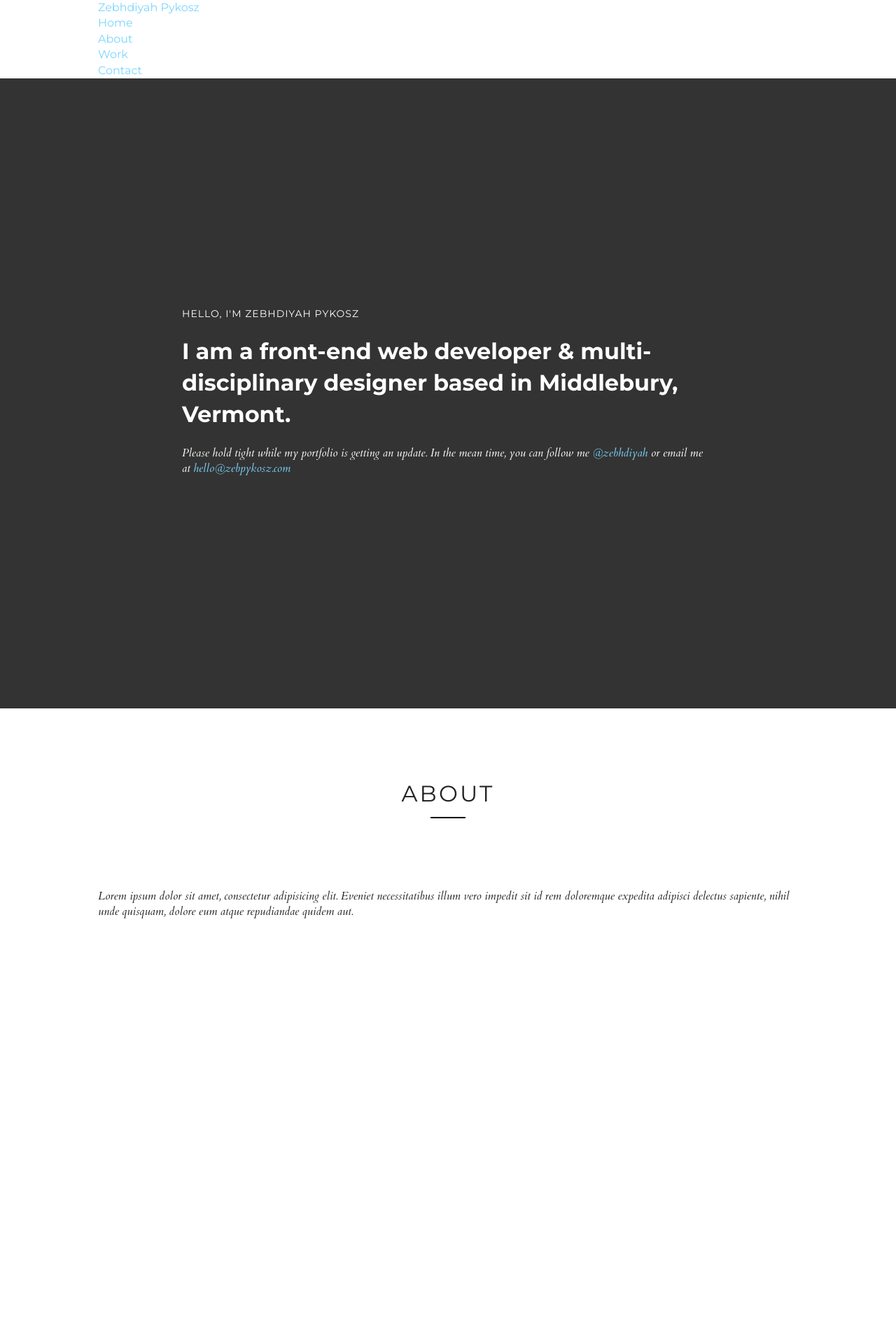
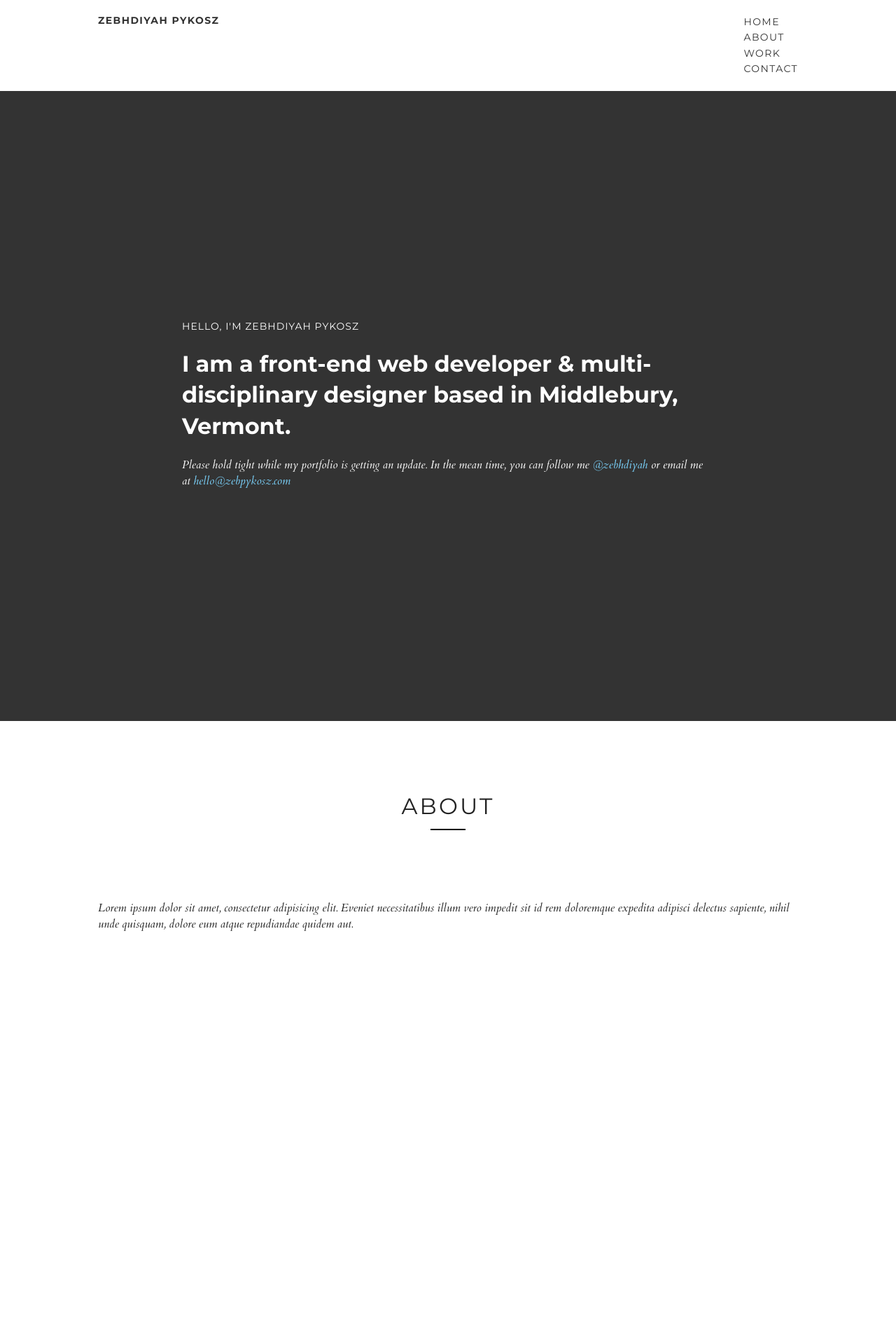
Before and after one commit to zebapy/zeb.codes, a Jekyll site: the page built from index.html, in a window 1280 px wide. Shown: the top 1920 px of the page at 70% size. Built offline with Jekyll 4.4.1, drawn with Linux system fonts in a browser that asks for light colours; nearby versions of some CDN libraries.

Commit message:
update header styles

```diff
--- a/_sass/_header.scss
+++ b/_sass/_header.scss
@@ -1,11 +1,28 @@
 .header {
+    @include clearfix();
+    // background: $brand-gray;
+    padding: 20px 0;
+    // position: fixed;
+    left: 0;
+    top: 0;
+    width: 100%;
+    z-index: 50;
 
+    a {
+        color: $brand-gray;
+        border: 0;
+        text-transform: uppercase;
+        letter-spacing: .1em;
+        font-size: 14px;
+    }
 }
 
 .header-title {
-
+    float: left;
+    font-weight: 700;
 }
 
 .header-nav {
-
+    float: right;
+    font-weight: 300;
 }
```
